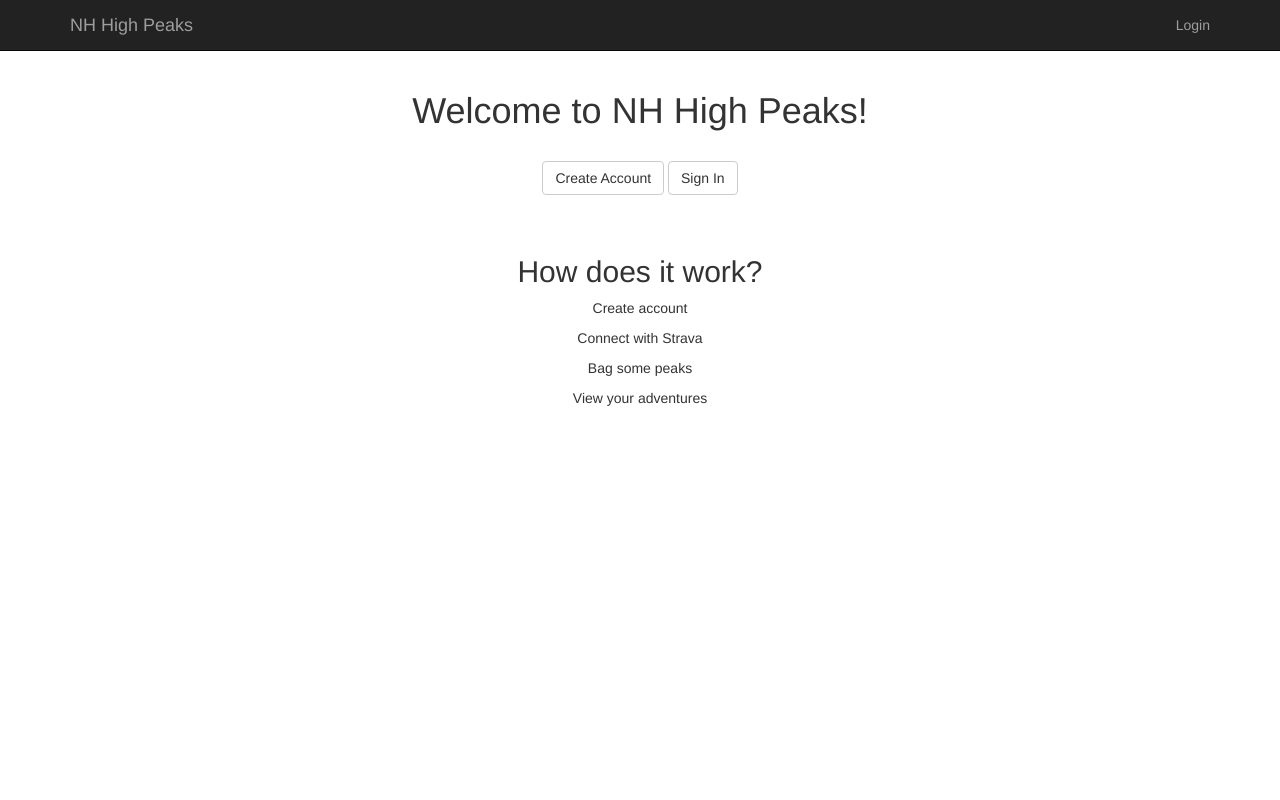
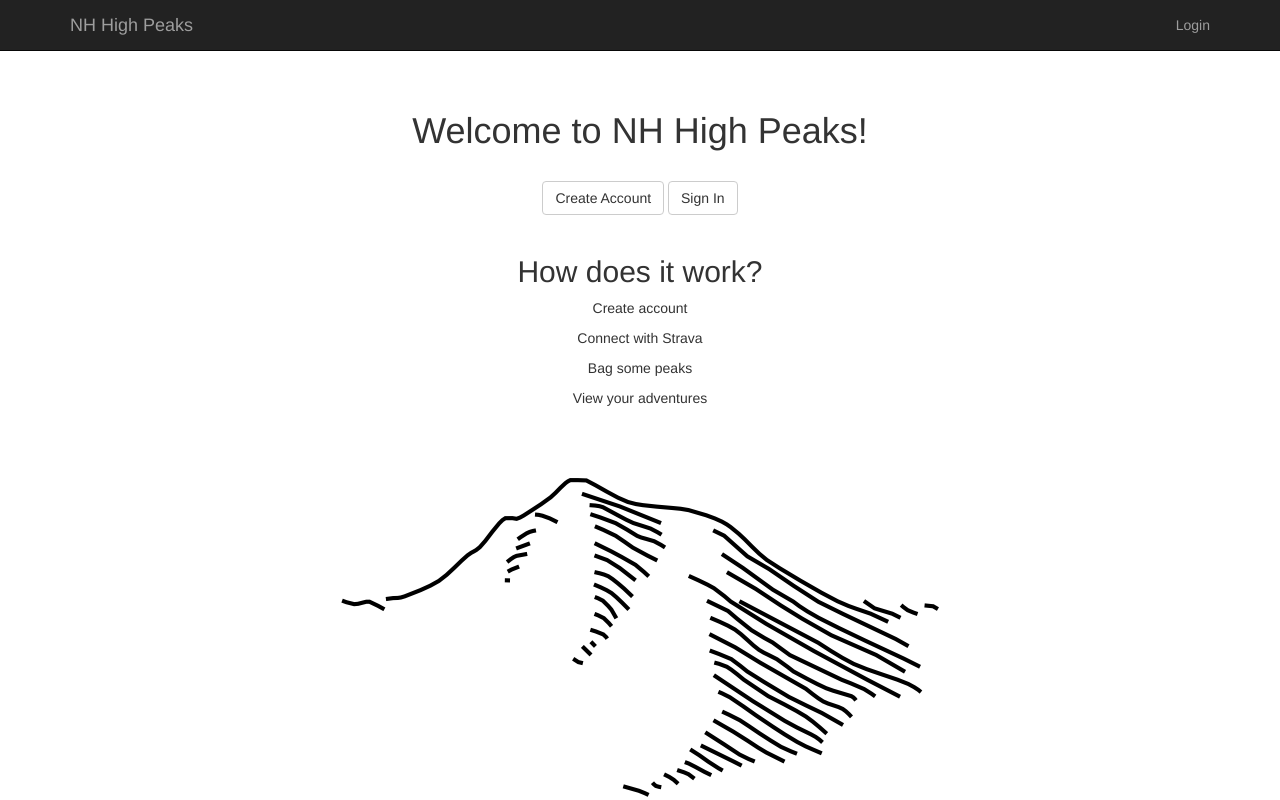
Before and after one commit to lislel/strava3, a Flask app: page / in a window 1280 px wide. Run offline with Flask 2, Linux system fonts and the light colour scheme; some libraries are stand-ins or nearby versions.

Commit message:
image added to welcome

```diff
--- a/app/templates/welcome.html
+++ b/app/templates/welcome.html
@@ -4,9 +4,12 @@
 
 {% block app_content %}
 
+<!--<image src="{{ url_for('static', filename='images/lineart2.png') }}" /> -->
+
 <div class="row">
 	<div class="col text-center">
 		<div>
+			<br>
 			<h1>Welcome to NH High Peaks!</h1>
 		</div>
 		<br>
@@ -18,12 +21,21 @@
 
 <div class="row">
     <div class="col text-center">
-    	<br><br>
+    	<br>
 		<h2>How does it work?</h2>
 		<p>Create account</p>
 		<p>Connect with Strava</p>
 		<p>Bag some peaks</p>
 		<p>View your adventures</p>
+		<br>
+		<br>
+		<br>
+	</div>
+</div>
+
+<div class="row">
+	<div class="cal text-center">
+		<img src="static/images/lineart2.png" class="center"/>
 	</div>
 </div>
 
```
Also changed, not shown: app/static/images/lineart2.png (added).
